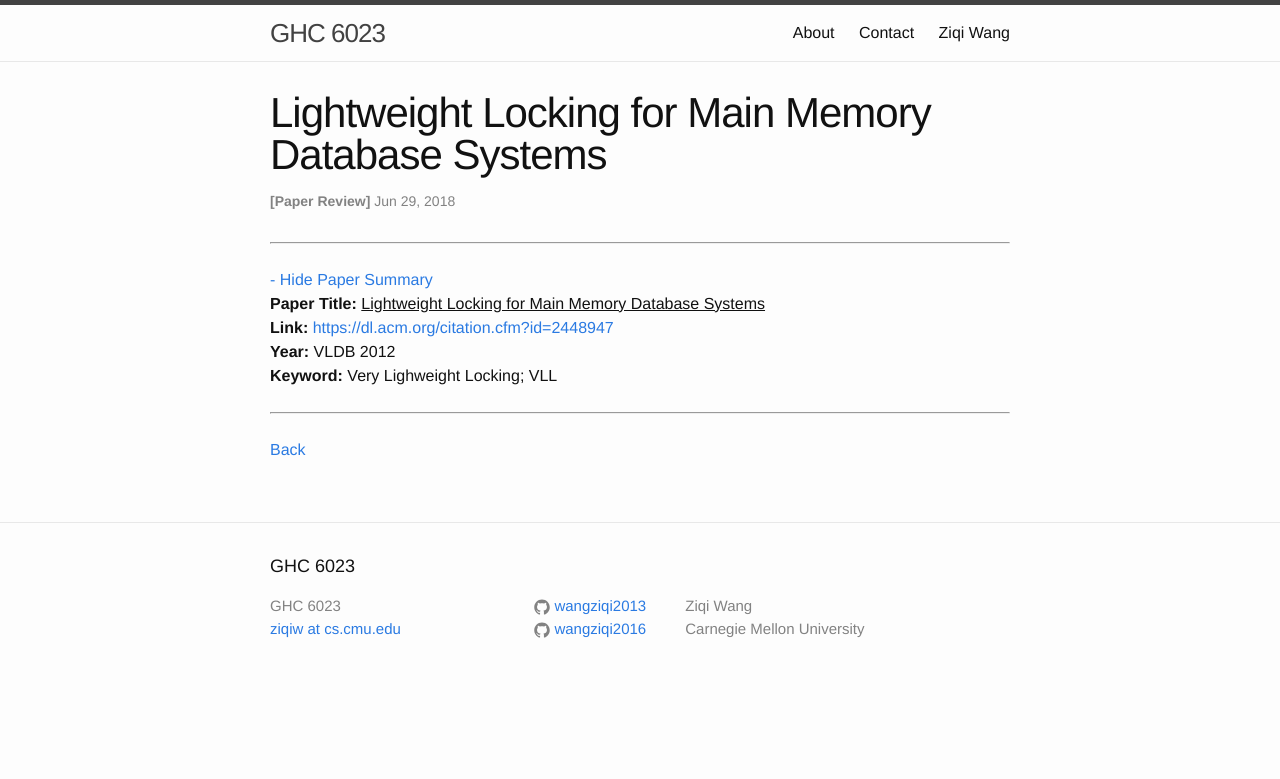
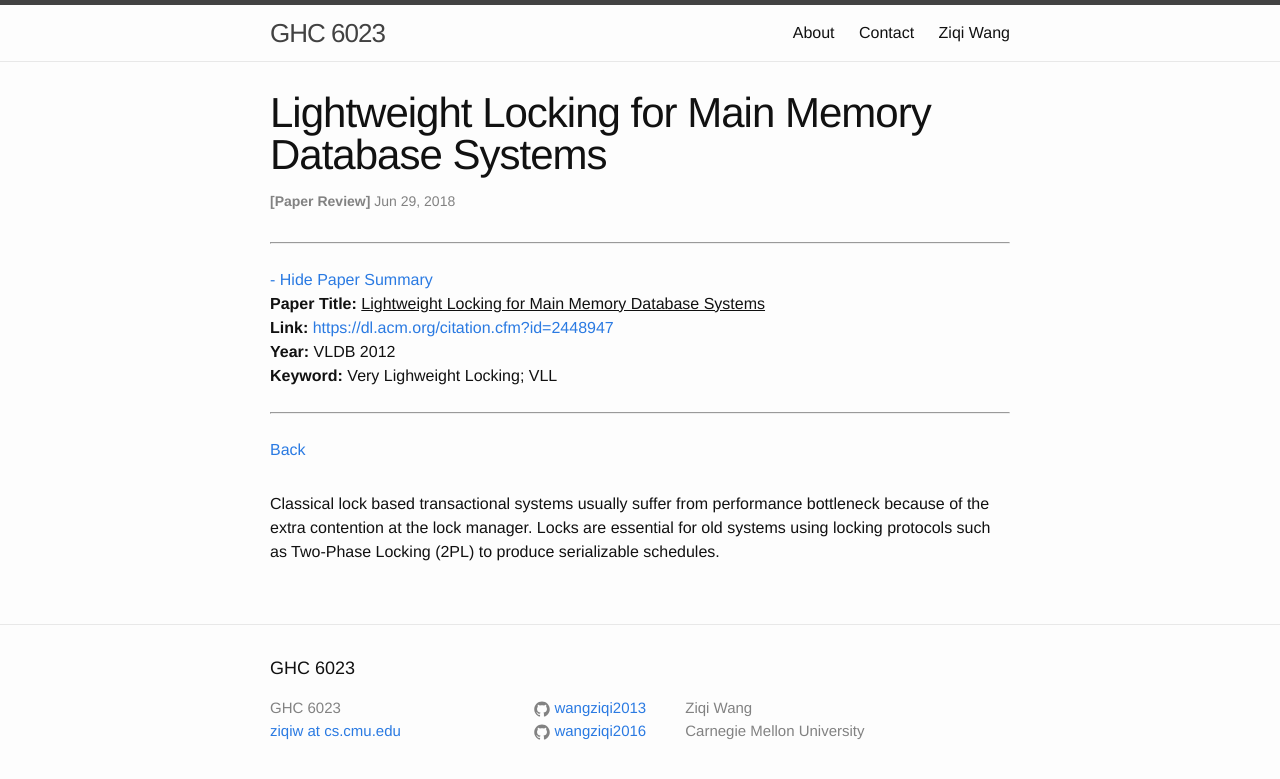
Before and after one commit to wangziqi2013/wangziqi2013.github.io, a Jekyll site: the page built from _posts/2018-06-29-vll.markdown, in a window 1280 px wide. Shown: the top 779 px of the page. Built offline with Jekyll 4.4.1, drawn with Linux system fonts in a browser that asks for light colours.

Commit message:
Working on lock manager

```diff
--- a/_posts/2018-06-29-vll.markdown
+++ b/_posts/2018-06-29-vll.markdown
@@ -12,3 +12,7 @@ htm_cd:
 htm_cr:
 version_mgmt:
 ---
+
+Classical lock based transactional systems usually suffer from performance bottleneck because of the extra contention
+at the lock manager. Locks are essential for old systems using locking protocols such as Two-Phase Locking (2PL) to
+produce serializable schedules.
```
